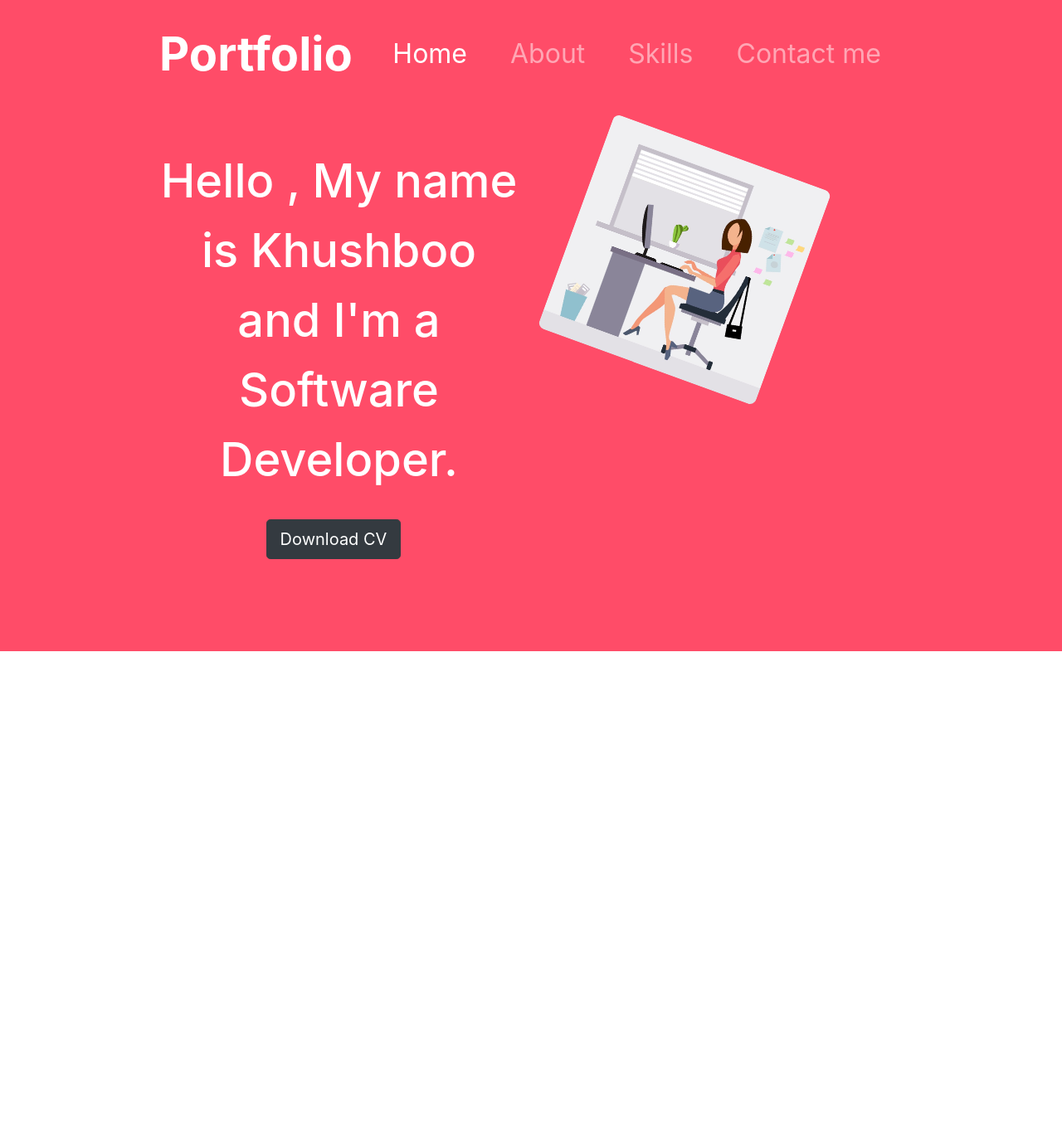
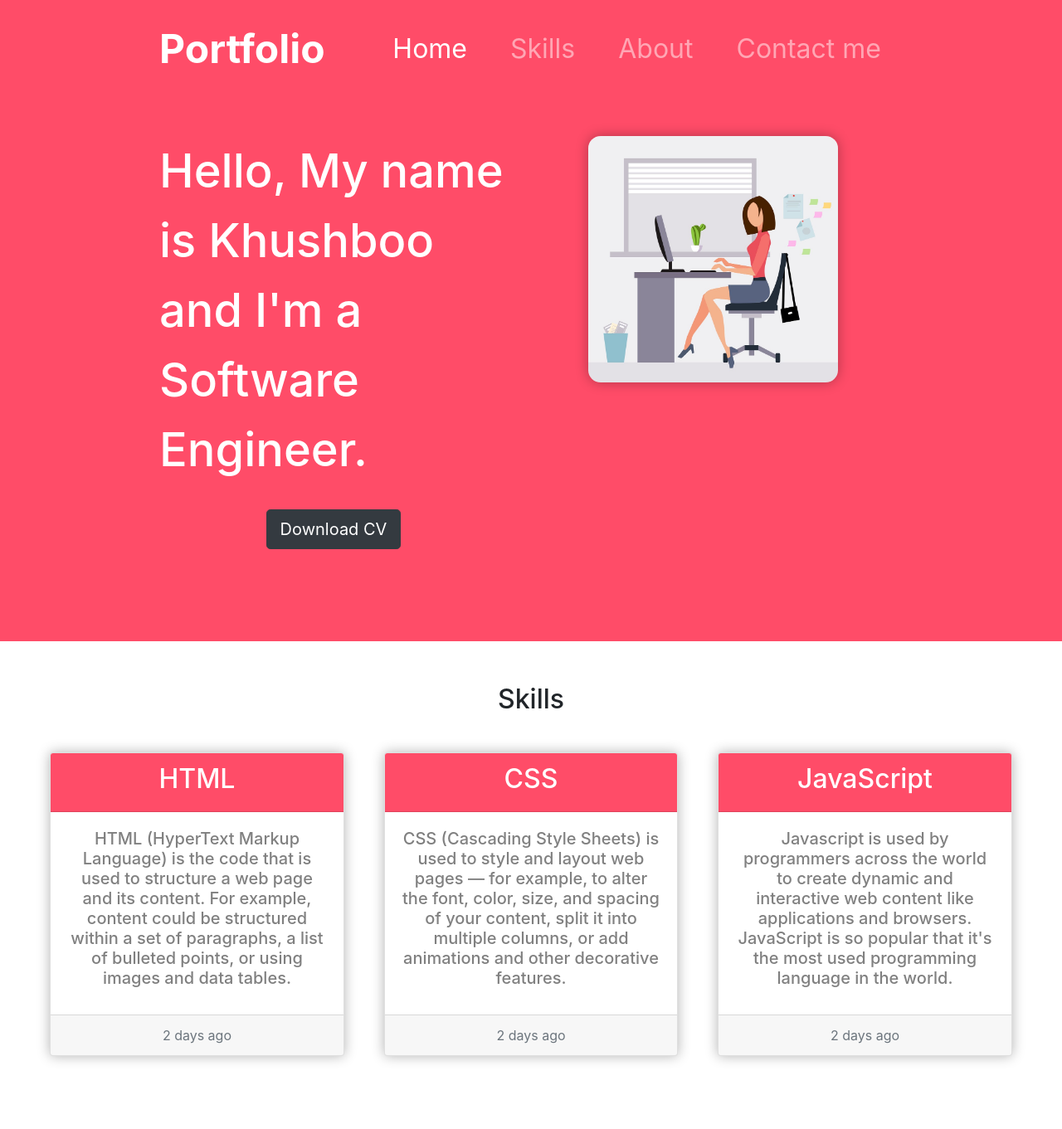
Before and after one commit to iamkk207/My-Portfolio, a plain HTML site: page index.html in a window 1280 px wide. Shown: the part 20-1381 px from the top of the page at 83% size. Before the commit the page ends 805 px from the top, so only its background shows below. Drawn offline with nearby package versions, Linux system fonts and the light colour scheme.

Commit message:
Add files via upload

```diff
--- a/index.html
+++ b/index.html
@@ -1,7 +1,5 @@
 <!DOCTYPE html>
 <html lang="en">
-
-<head>
   <meta charset="UTF-8">
   <meta http-equiv="X-UA-Compatible" content="IE=edge">
   <meta name="viewport" content="width=device-width, initial-scale=1.0">
@@ -10,10 +8,14 @@
   <link rel="stylesheet" href="https://cdn.jsdelivr.net/npm/bootstrap@4.0.0/dist/css/bootstrap.min.css"
     integrity="sha384-Gn5384xqQ1aoWXA+058RXPxPg6fy4IWvTNh0E263XmFcJlSAwiGgFAW/dAiS6JXm" crossorigin="anonymous">
 
+  <link rel="stylesheet" href="https://cdnjs.cloudflare.com/ajax/libs/font-awesome/4.7.0/css/font-awesome.min.css">
+
+
   <link rel="stylesheet" href="styles.css">
 </head>
 
 <body>
+
   <section class="colored-section" id="title">
 
     <div class="container-fluid">
@@ -21,21 +23,21 @@
       <nav class="navbar navbar-expand-lg navbar-dark ">
         <a class="navbar-brand" href="">Portfolio</a>
 
-        <button class="navbar-toggler" type="button" data-toggle="collapse" data-target="#navbarTogglerDemo02">
+        <button class="navbar-toggler" type="button" data-toggle="collapse" data-target="#navbarSupportedContent">
           <span class="navbar-toggler-icon"></span>
         </button>
 
-        <div class="collapse navbar-collapse" id="navbarTogglerDemo02">
+        <div class="collapse navbar-collapse" id="navbarSupportedContent">
 
           <ul class="navbar-nav ml-auto">
             <li class="nav-item active">
-              <a class="nav-link" href="#">Home</a>
+              <a class="nav-link" href="#Home">Home</a>
+            </li>
+            <li class="nav-item">
+              <a class="nav-link" href="#Skills">Skills</a>
             </li>
             <li class="nav-item">
               <a class="nav-link" href="#">About</a>
-            </li>
-            <li class="nav-item">
-              <a class="nav-link" href="#">Skills</a>
             </li>
             <li class="nav-item">
               <a class="nav-link" href="#">Contact me</a>
@@ -43,15 +45,12 @@
           </ul>
       </nav>
 
-
-
       <div class="row">
 
         <div class="col-lg-6">
-          <h1 class="big-heading">Hello , My name is Khushboo and I'm a Software Developer.</h1>
-          <button type="button" class="btn btn-dark btn-lg download-button"><i class="fab fa-apple"></i> Download
+          <h1 class="big-heading">Hello, My name is Khushboo and I'm a Software Engineer.</h1>
+          <button type="button" class="btn btn-dark btn-lg download-button"> Download
             CV</button>
-
         </div>
 
         <div class="col-lg-6">
@@ -59,10 +58,60 @@
         </div>
 
       </div>
-
     </div>
   </section>
 
+  <section id="Skills" class="skill">
+
+    <h2>Skills</h2>
+
+    <div class="row">
+
+      <div class="col-lg-4 col-md-6 skill-column">
+
+        <div class="card main-card">
+          <div class="card-header skill-header">
+             <h2>HTML</h2>
+          </div>
+          <div class="card-body">
+            <h5 class="card-title">HTML (HyperText Markup Language) is the code that is used to structure a web page and its content. For example, content could be structured within a set of paragraphs, a list of bulleted points, or using images and data tables.</h5>
+          </div>
+          <div class="card-footer text-muted">
+            2 days ago
+          </div>
+        </div>
+      </div>
+
+      <div class="col-lg-4 col-md-6 skill-column">
+        <div class="card main-card">
+          <div class="card-header skill-header">
+            <h2>CSS</h2>
+          </div>
+          <div class="card-body">
+            <h5 class="card-title">CSS (Cascading Style Sheets) is used to style and layout web pages — for example, to alter the font, color, size, and spacing of your content, split it into multiple columns, or add animations and other decorative features.</h5>
+          </div>
+          <div class="card-footer text-muted">
+            2 days ago
+          </div>
+        </div>
+      </div>
+
+    <div class="col-lg-4 skill-column">
+      <div class="card main-card">
+        <div class="card-header skill-header">
+         <h2>JavaScript</h2>
+        </div>
+        <div class="card-body">
+          <h5 class="card-title">Javascript is used by programmers across the world to create dynamic and interactive web content like applications and browsers. JavaScript is so popular that it's the most used programming language in the world.</h5>
+
+        </div>
+        <div class="card-footer text-muted">
+          2 days ago
+        </div>
+      </div>
+    </div>
+    </div>
+  </section>
 
 
   <script src="https://code.jquery.com/jquery-3.2.1.slim.min.js"
--- a/styles.css
+++ b/styles.css
@@ -1,3 +1,8 @@
+*{
+  margin: 0;
+  padding: 0;
+}
+html ,
 body{
   text-align: center;
 }
@@ -17,8 +22,9 @@ body{
 
   .navbar-brand {
     color: white;
-    font-size: 3.5rem;
+    font-size: 3rem;
     font-weight: bold;
+    text-align: left;
   }
 
   .nav-item {
@@ -36,25 +42,63 @@ body{
     font-size: 2rem;
   }
   .title-image {
-    width: 60%;
-    transform: rotate(20deg);
+    width: 65%;
     position: absolute;
-    right: 30%;
-    border-radius: 3%;
+    right: 20%;
+    border-radius: 5%;
+    transition: all .3s ease;
+    box-shadow: 0 0 15px 0 rgba(0, 0, 0, 0.3);
+  }
+
+  .title-image:hover{
+    transform: scale(1.1);
+
   }
 
   .big-heading {
     font-size: 3.5rem;
     line-height: 1.5;
+    text-align: left;
   }
 
   #title .container-fluid {
     padding: 3% 15% 7%;
+
   }
 
   .download-button {
     margin: 5% 3% 5% 0;
   }
+
+  .skill{
+    padding: 4%;
+  }
+
+  .skill-column{
+    padding: 3% 2%;
+    color: #fff;
+
+  }
+
+  .skill-header{
+    background-color: #ff4c68;
+    color:#fff;
+  }
+
+  .main-card{
+    transition: all .3s ease;
+    box-shadow: 0 0 15px 0 rgba(0, 0, 0, 0.3);
+  }
+
+  .main-card:hover{
+    transform: scale(1.1);
+
+  }
+
+  .card-title{
+    color:grey;
+  }
+
 
   @media (max-width: 1028px) {
 
```
